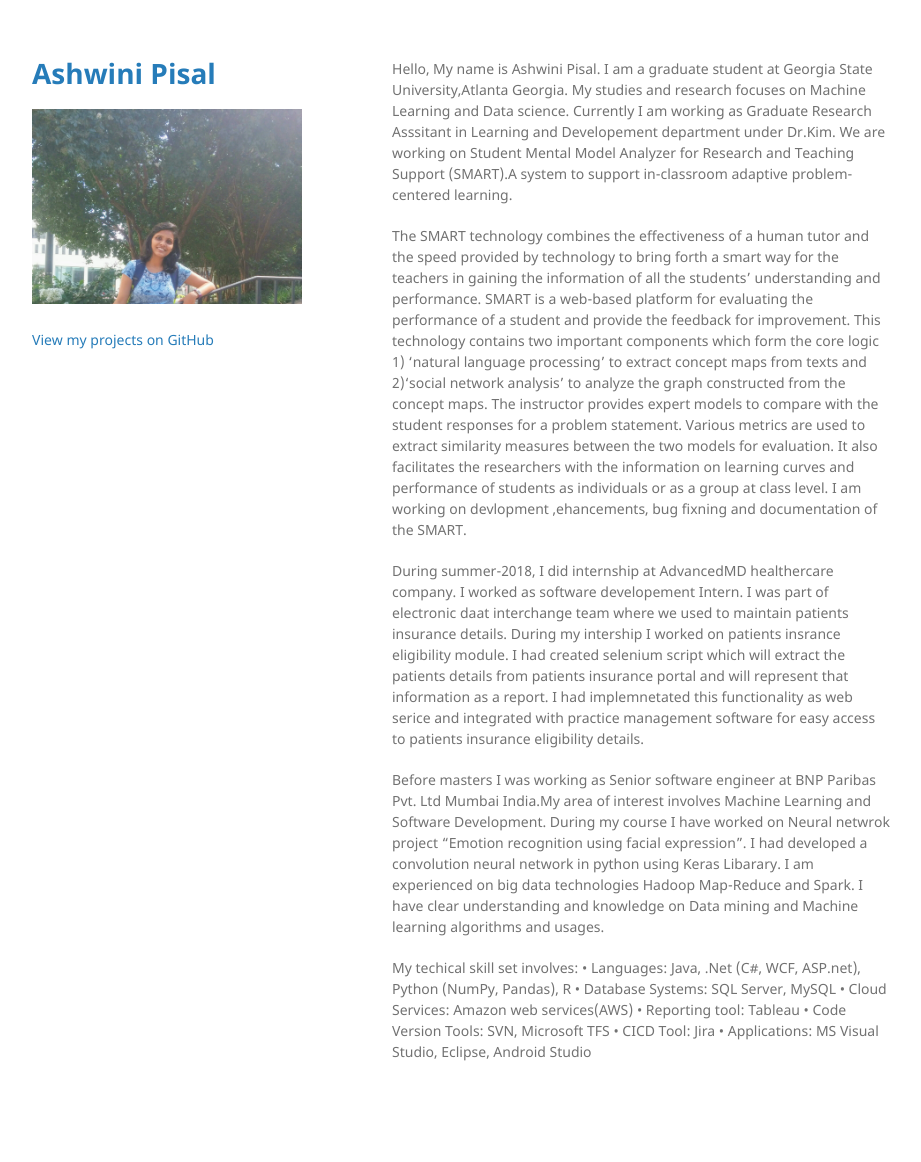
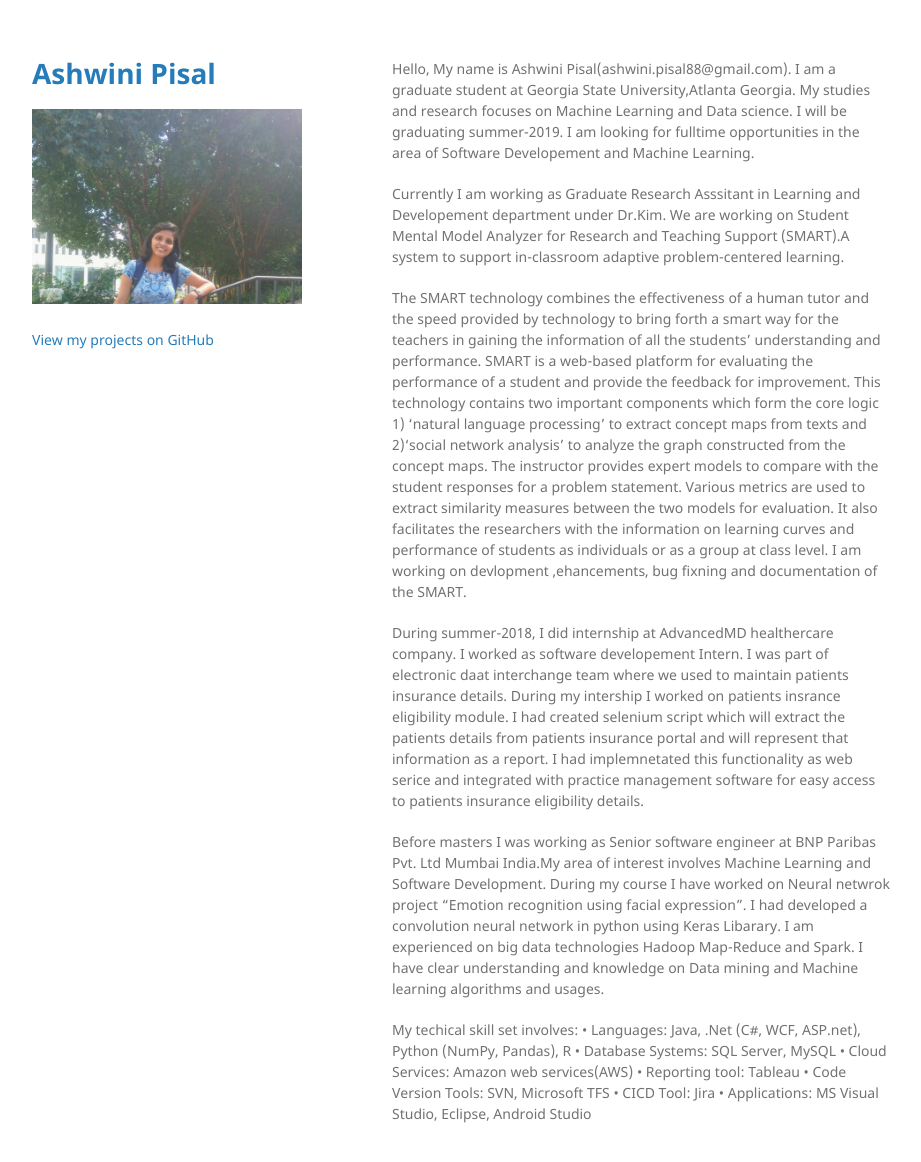
Before and after one commit to ashwini88/ashwinipp, a Jekyll site: the page built from index.md, in a window 1280 px wide and 1194 px high. Shown: the top 1162 px of the window, without its empty margins (178-1099 px from the left). Built offline with Jekyll 4.4.1, drawn with Linux system fonts in a browser that asks for light colours; the repository's description, which GitHub fills in, is left out.

Commit message:
Update index.md

```diff
--- a/index.md
+++ b/index.md
@@ -2,7 +2,9 @@
 layout: default
 ---
 
-Hello, My name is Ashwini Pisal. I am a graduate student at Georgia State University,Atlanta Georgia. My studies and research focuses on Machine Learning and Data science. Currently I am working as Graduate Research Asssitant in Learning and Developement department under Dr.Kim. We are working on Student Mental Model Analyzer for Research and Teaching Support (SMART).A system to support in-classroom adaptive problem-centered learning.
+Hello, My name is Ashwini Pisal(ashwini.pisal88@gmail.com). I am a graduate student at Georgia State University,Atlanta Georgia. My studies and research focuses on Machine Learning and Data science. I will be graduating summer-2019. I am looking for fulltime opportunities in the area of Software Developement and Machine Learning.
+
+Currently I am working as Graduate Research Asssitant in Learning and Developement department under Dr.Kim. We are working on Student Mental Model Analyzer for Research and Teaching Support (SMART).A system to support in-classroom adaptive problem-centered learning.
 
 The SMART technology combines the effectiveness of a human tutor and the speed provided by technology to bring forth a smart way for the teachers in gaining the information of all the students’ understanding and performance. SMART is a web-based platform for evaluating the performance of a student and provide the feedback for improvement. This technology contains two important components which form the core logic 1) ‘natural language processing’ to extract concept maps from texts and 2)‘social network analysis’ to analyze the graph  constructed from the concept maps. The instructor provides expert models to compare with the student responses for a problem statement. Various metrics are used to extract similarity measures between the two models for evaluation. It also facilitates the researchers with the information on learning curves and performance of students as individuals or as a group at class level. I am working on devlopment ,ehancements, bug fixning and documentation of the SMART.
 
```
